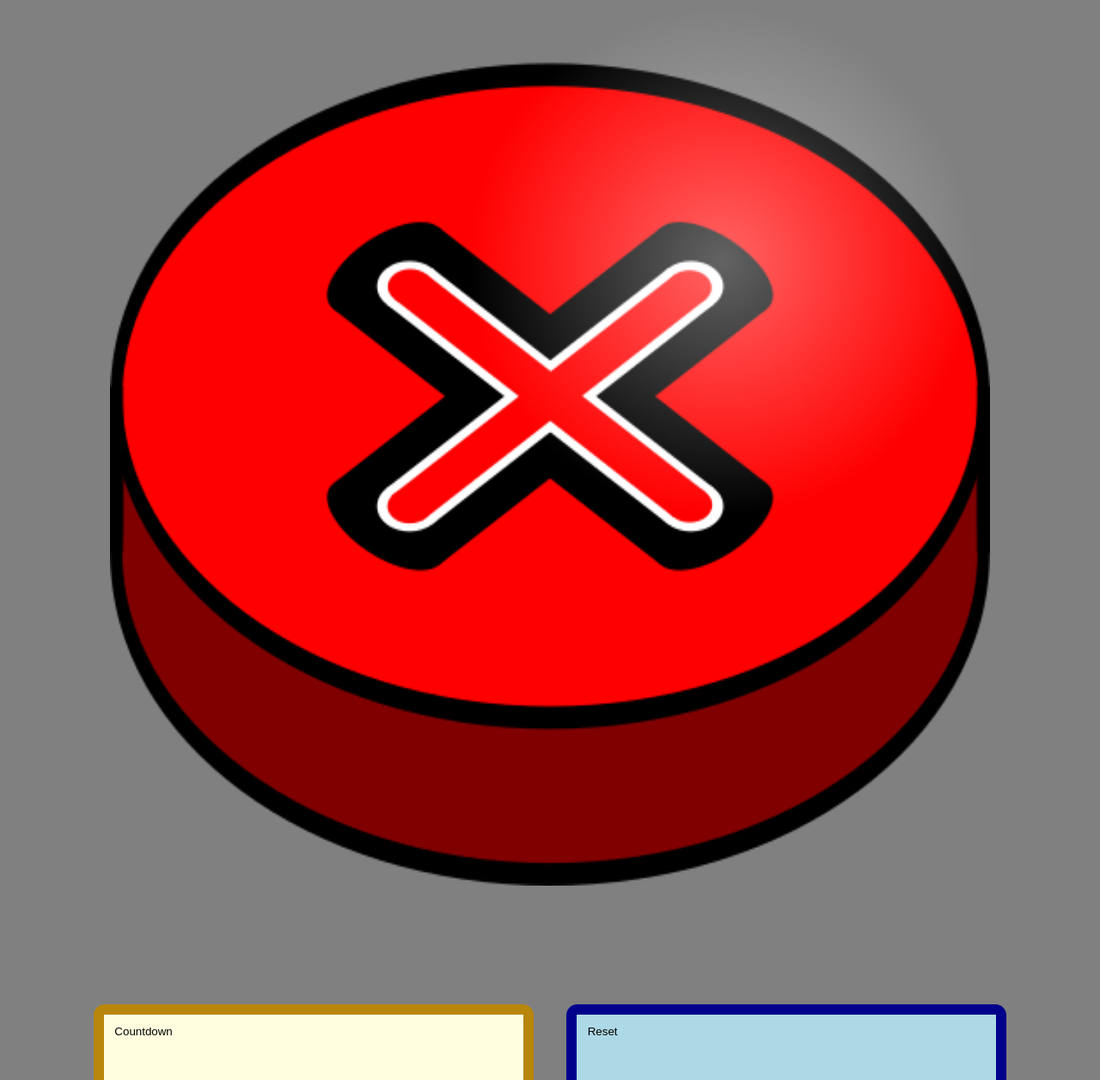
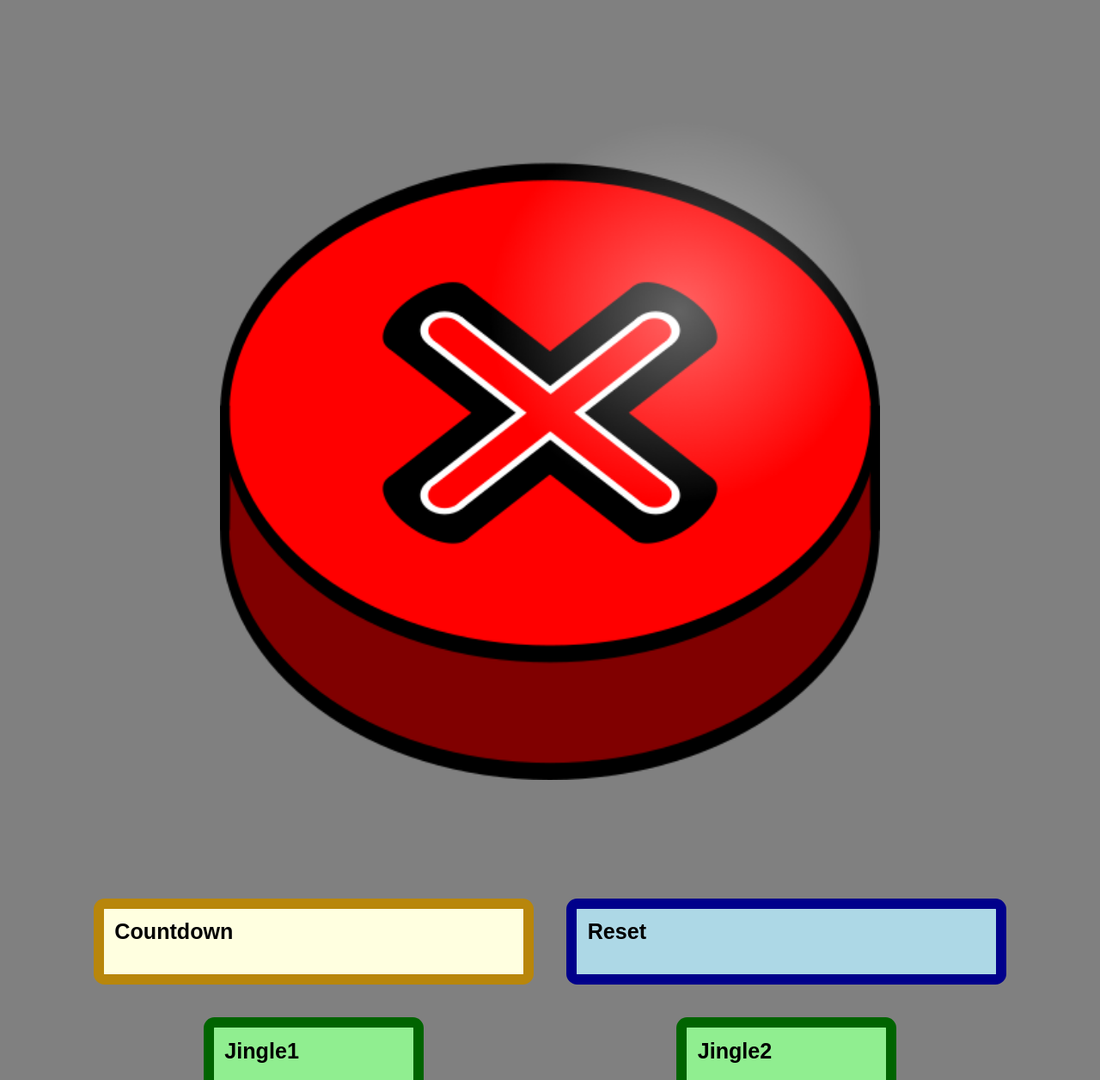
Before and after one commit to Leinadium/pib-show-talentos, a Flask app: page / in a window 1280 px wide. Shown: the whole page at 86% size. Run offline with Flask 2, Linux system fonts and the light colour scheme; parts of the project's set-up code (start-up, migrations or seed data) failed here and were passed over.

Commit message:
mudando tamanho da fonte

```diff
--- a/web/templates/index.html
+++ b/web/templates/index.html
@@ -8,6 +8,8 @@
 <style>
     body {
         background-color: gray;
+        font-size: 2vh;
+        font-weight: bold;
     }
 
     div.main {
@@ -31,10 +33,12 @@
         background-color: transparent;
         border: none;
         display: flex;
+        font-size: 2vh;
+        font-weight: bold;
     }
 
     img {
-        width: 80vw;
+        width: 60vw;
         aspect-ratio: 1 / 1;
         align-items: center;
     }
```
